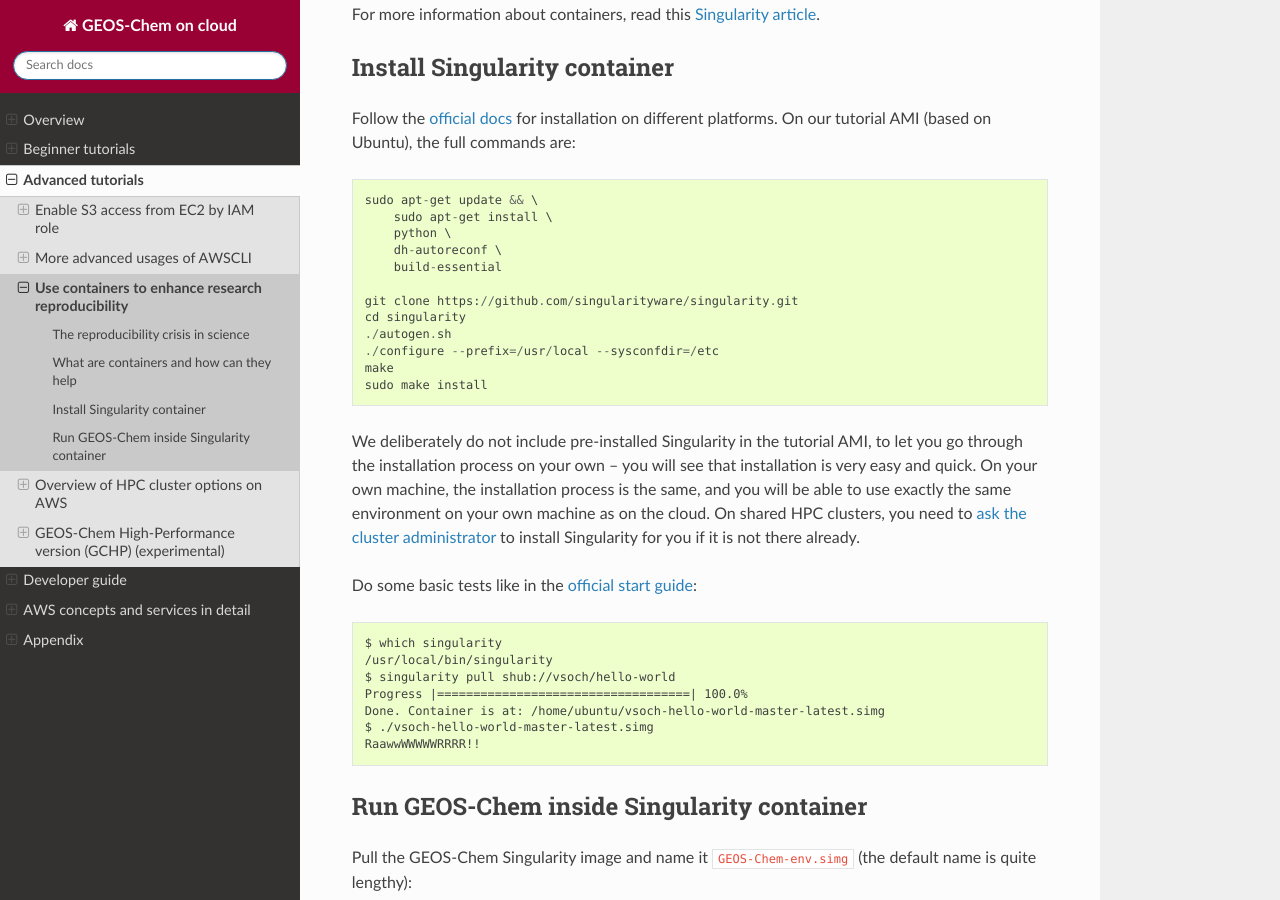
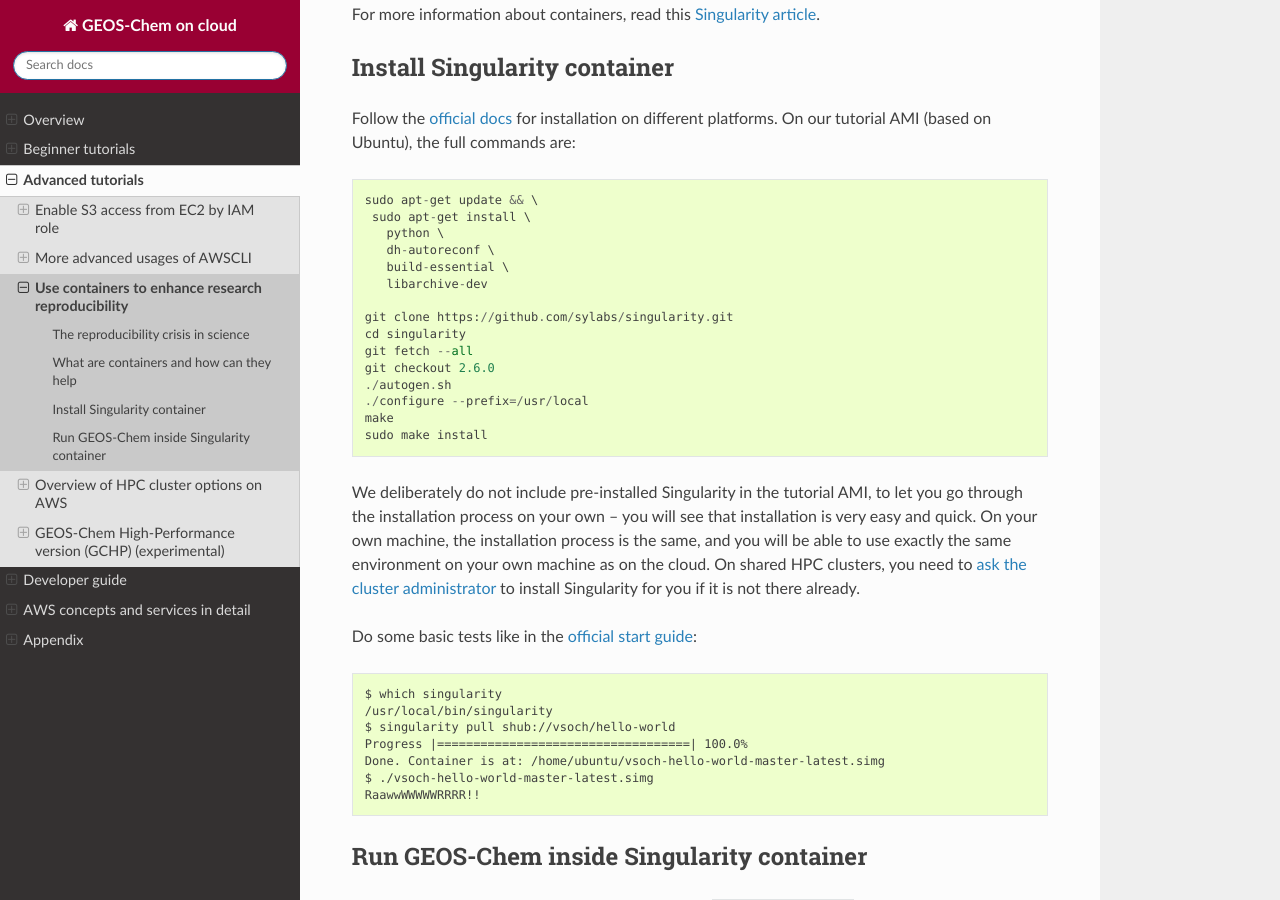
Before and after one commit to geoschem/geos-chem-cloud, a Sphinx documentation site: the page built from doc/source/chapter03_advanced-tutorial/container.rst, in a window 1280 px wide and 900 px high, scrolled down 1050 px. Built offline with Sphinx 7.4.7 and the Read the Docs theme 2.0.0, drawn with Linux system fonts in a browser that asks for light colours.

Commit message:
Update singularity command & link

```diff
--- a/doc/source/chapter03_advanced-tutorial/container.rst
+++ b/doc/source/chapter03_advanced-tutorial/container.rst
@@ -24,24 +24,27 @@
 Install Singularity container
 -----------------------------
 
-Follow the `official docs <http://singularity.lbl.gov/docs-installation>`_ for installation on different platforms. On our tutorial AMI (based on Ubuntu), the full commands are::
+Follow the `official docs <https://www.sylabs.io/guides/2.6/user-guide/installation.html>`_ for installation on different platforms. On our tutorial AMI (based on Ubuntu), the full commands are::
 
   sudo apt-get update && \
-      sudo apt-get install \
-      python \
-      dh-autoreconf \
-      build-essential
+   sudo apt-get install \
+     python \
+     dh-autoreconf \
+     build-essential \
+     libarchive-dev
 
-  git clone https://github.com/singularityware/singularity.git
+  git clone https://github.com/sylabs/singularity.git
   cd singularity
+  git fetch --all
+  git checkout 2.6.0
   ./autogen.sh
-  ./configure --prefix=/usr/local --sysconfdir=/etc
+  ./configure --prefix=/usr/local
   make
   sudo make install
 
-We deliberately do not include pre-installed Singularity in the tutorial AMI, to let you go through the installation process on your own -- you will see that installation is very easy and quick. On your own machine, the installation process is the same, and you will be able to use exactly the same environment on your own machine as on the cloud. On shared HPC clusters, you need to `ask the cluster administrator <http://singularity.lbl.gov/install-request>`_ to install Singularity for you if it is not there already.
+We deliberately do not include pre-installed Singularity in the tutorial AMI, to let you go through the installation process on your own -- you will see that installation is very easy and quick. On your own machine, the installation process is the same, and you will be able to use exactly the same environment on your own machine as on the cloud. On shared HPC clusters, you need to `ask the cluster administrator <https://www.sylabs.io/guides/2.6/user-guide/installation.html#requesting-an-installation>`_ to install Singularity for you if it is not there already.
 
-Do some basic tests like in the `official start guide <http://singularity.lbl.gov/quickstart>`_::
+Do some basic tests like in the `official start guide <https://www.sylabs.io/guides/2.6/user-guide/quick_start.html#download-pre-built-images>`_::
 
   $ which singularity
   /usr/local/bin/singularity
```
